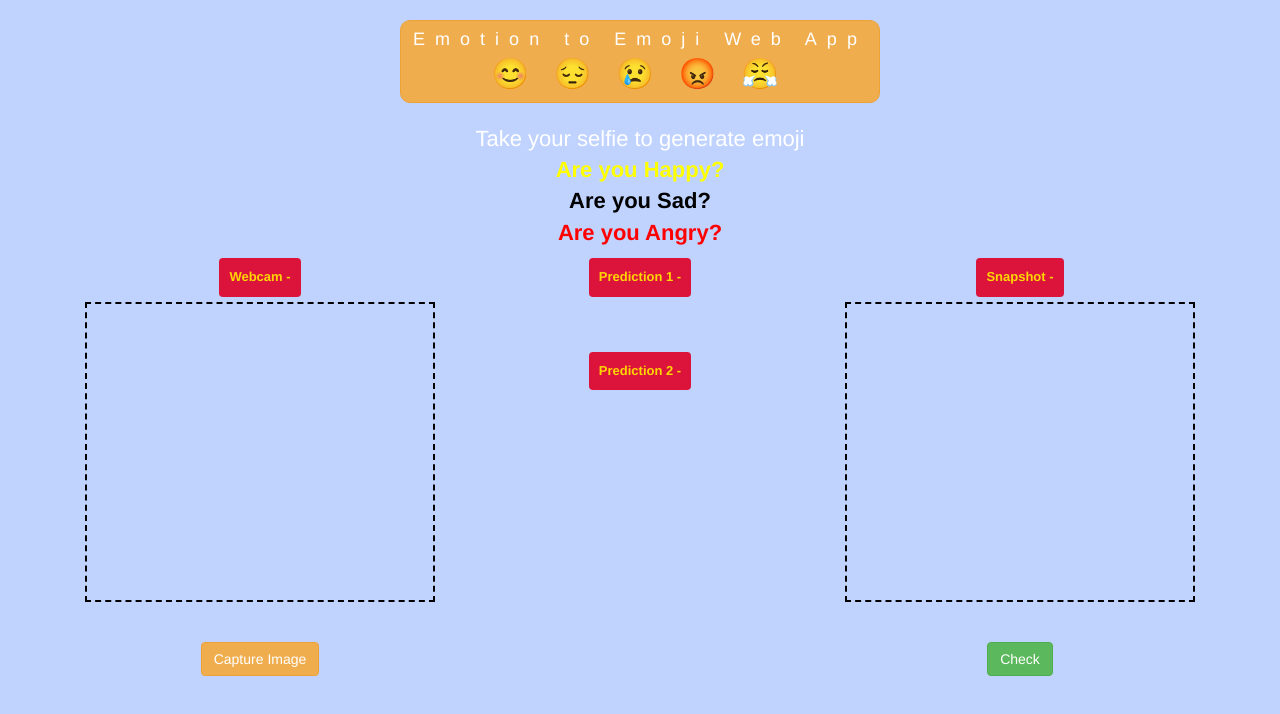
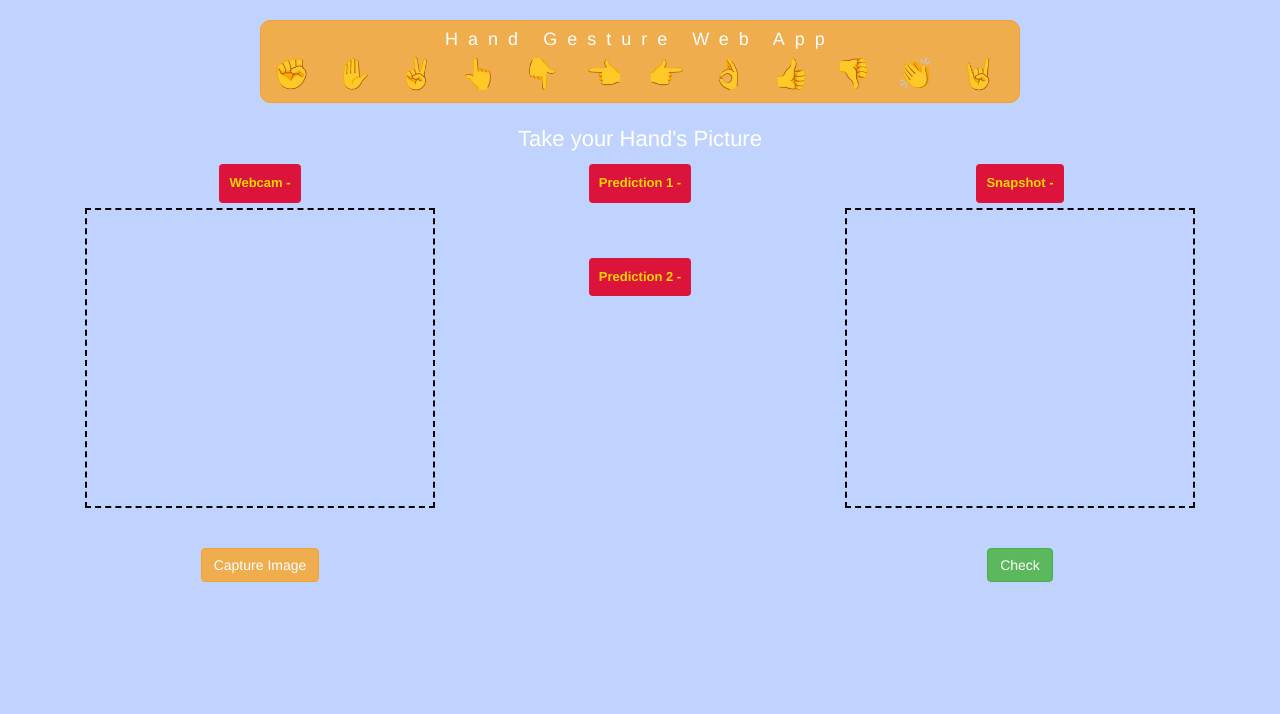
Before and after one commit to SaumyaKinnariKartikDalal/HAND-GESTURE-WEB-APP, a plain HTML site: page index.html in a window 1280 px wide. Drawn offline with nearby package versions, Linux system fonts and the light colour scheme.

Commit message:
Update index.html

```diff
--- a/index.html
+++ b/index.html
@@ -17,24 +17,25 @@
   <div class="container">
 
     <center>
-      <h3 class="btn btn-warning heading">Emotion to Emoji Web App
+      <h3 class="btn btn-warning heading">Hand Gesture Web App
         <br>
-        <span>&#128522;</span>
-        <span>&#128532;</span>
-        <span>&#128546;</span>
-        <span>&#128545;</span>
-        <span>&#128548;</span>
+        <span>&#9994;</span>
+        <span>&#9995;</span>
+        <span>&#9996;</span>
+        <span>&#128070;</span>
+        <span>&#128071;</span>
+        <span>&#128072;</span>
+        <span>&#128073;</span>
+        <span>&#128076;</span>
+        <span>&#128077;</span>
+        <span>&#128078;</span>
+        <span>&#128079;</span>
+        <span>&#129304;</span>
 
       </h3>
       <br><br>
 
-      <p style="font-size: 22px;">Take your selfie to generate emoji
-      	<br>
-        <b style="color: yellow">Are you Happy?</b>
-        <br>
-        <b style="color: black">Are you Sad?</b>
-        <br>
-        <b style="color: red">Are you Angry?</b>
+      <p style="font-size: 22px;">Take your Hand's Picture
         <br>
       </p>
 
```
